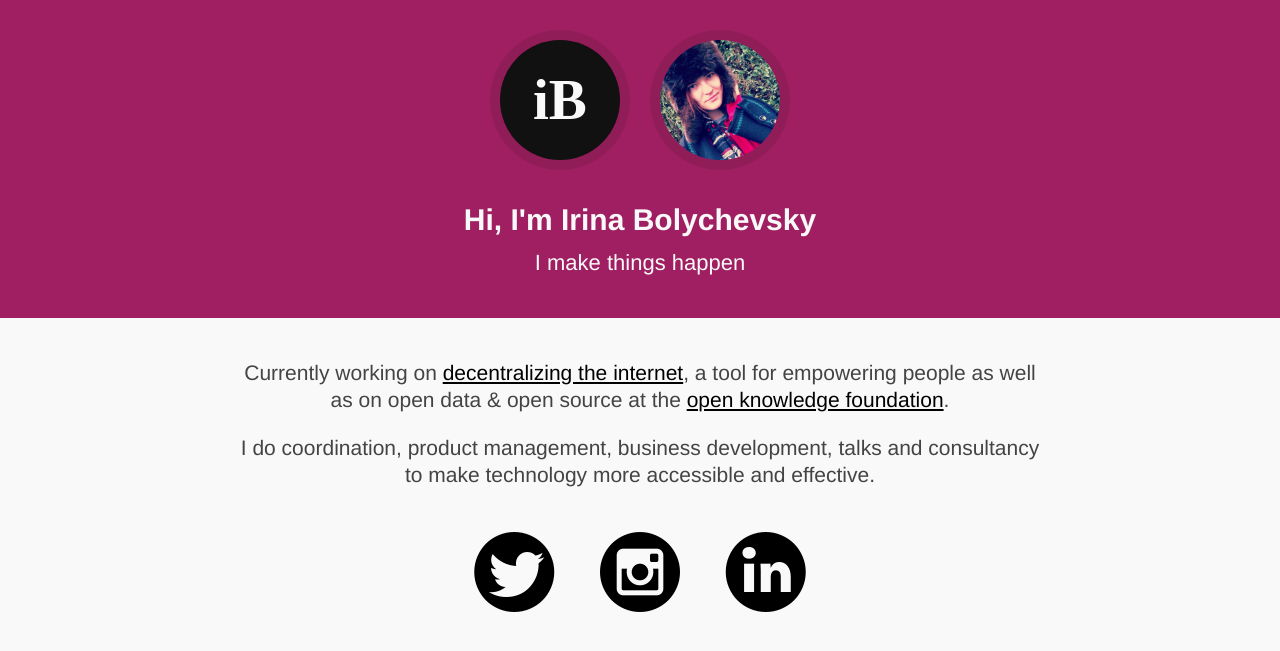
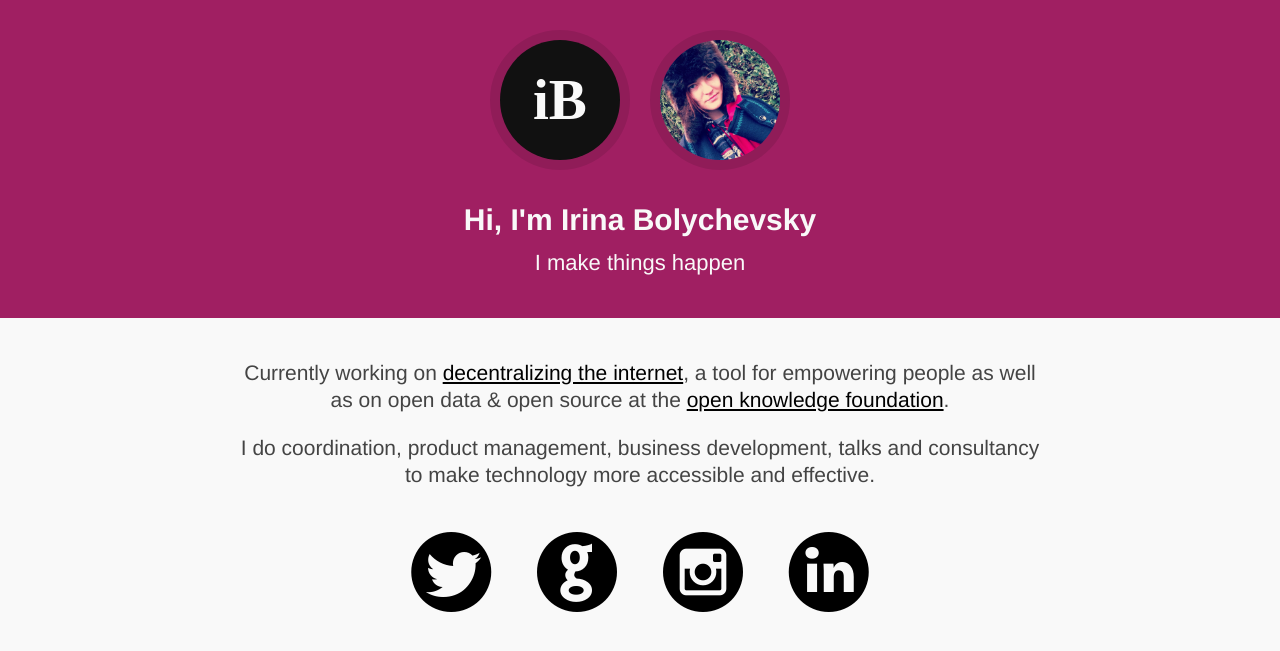
Before and after one commit to shevski/shevski.com, a Jekyll site: the page built from index.html, in a window 1280 px wide. Shown: the top 651 px of the page. Built offline with Jekyll 4.4.1, drawn with Linux system fonts in a browser that asks for light colours.

Commit message:
add IndieAuth, h-card profile, github link
add rel=me (IndieAuth auth support), h-card (IndieAuth profile), github link

```diff
--- a/index.html
+++ b/index.html
@@ -4,20 +4,21 @@
 selected: home
 ---
 
+<div class="h-card">
 <header>
 	<div class="wrap">
 		<hgroup>
 			<div class="logo">iB</div>
-			<img class="me" src="/images/me.png" width="120" height="120">
+			<img class="me u-photo" src="/images/me.png" width="120" height="120">
 		</hgroup>
-		<h1>Hi, I'm Irina Bolychevsky</h1>
+		<h1>Hi, I'm <span class="p-name">Irina Bolychevsky</span></h1>
 		<h2>I make things happen</h2>
 	</div>
 </header>
 
 <section class="work">
-	<div class="wrap">
-		<p>Currently working on <a href="http://redecentralize.org/" target="_blank">decentralizing the internet</a>, a tool for empowering people as well as on open data & open source at the <a href="http://okfn.org/" target="_blank">open knowledge foundation</a>.</p>
+	<div class="wrap p-note">
+		<p>Currently working on <a class="url" href="http://redecentralize.org/" target="_blank">decentralizing the internet</a>, a tool for empowering people as well as on open data & open source at the <a href="http://okfn.org/" target="_blank">open knowledge foundation</a>.</p>
 		<p>I do coordination, product management, business development, talks and consultancy to make technology more accessible and effective.</p>
 	</div>
 </section>
@@ -25,9 +26,11 @@
 <section class="services">
 	<div class="wrap">
 		<ul>
-			<li><a href="http://twitter.com/shevski" target="_blank" class="ss-twitter"><span>Twitter</span></a></li>
-			<li><a href="http://instagram.com/shevski" target="_blank" class="ss-instagram"><span>Instagram</span></a></li>
-			<li><a href="http://uk.linkedin.com/pub/irina-bolychevsky/b/11a/91" target="_blank" class="ss-linkedin"><span>LinkedIn</span></a></li>
+			<li><a rel="me" href="https://twitter.com/shevski" target="_blank" class="ss-twitter u-url"><span>Twitter</span></a></li>
+			<li><a rel="me" href="https://github.com/shevski" target="_blank" class="ss-github u-url"><span>Github</span></a></li>
+			<li><a rel="me" href="http://instagram.com/shevski" target="_blank" class="ss-instagram u-url"><span>Instagram</span></a></li>
+			<li><a rel="me" href="http://uk.linkedin.com/pub/irina-bolychevsky/b/11a/91" target="_blank" class="ss-linkedin u-url"><span>LinkedIn</span></a></li>
 		</ul>
 	</div>
 </section>
+</div>
```
